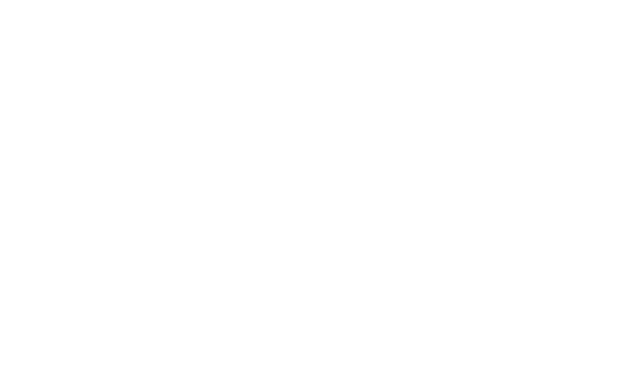
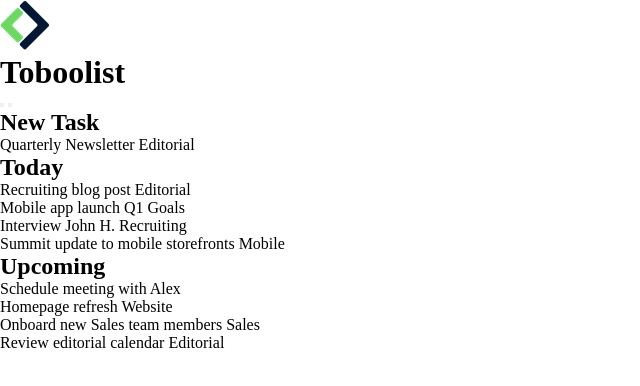
Before and after one commit to AndreaZanfretta/html-css-toboolist, a plain HTML site: page index.html in a window 1280 px wide. Shown: the whole page, without its empty margins (0-640 px from the left). Drawn offline with Linux system fonts and the light colour scheme.

Commit message:
index: fatta struttura

```diff
--- a/css/style.css
+++ b/css/style.css
@@ -0,0 +1,7 @@
+*{
+    margin: 0;
+    box-sizing: border-box;
+    padding: 0;
+}
+
+/* Header */
--- a/index.html
+++ b/index.html
@@ -8,6 +8,77 @@
     <title>Toboolist</title>
 </head>
 <body>
+    <!-- inizio header -->
+    <header>
+        <div class="logo">
+            <img src="img/Logo.png" alt="Logo">
+        </div>
+        <h1>Toboolist</h1>
+    </header>
+    <!-- /fine header -->
 
+    <!-- inizio main -->
+    <main>
+        <section>
+            <button></button>
+            <button></button>
+        </section>
+
+        <section>
+            <ul>
+                <li>
+                    <h2>New Task</h2>
+                </li>
+                <li>
+                    Quarterly Newsletter <span>Editorial</span>
+                </li>
+            </ul>
+
+            <ul>
+                <li>
+                    <h2>Today</h2>
+                </li>
+
+                <li>
+                    Recruiting blog post <span>Editorial</span>
+                </li>
+
+                <li>
+                    Mobile app launch <span>Q1 Goals</span>
+                </li>
+
+                <li>
+                    Interview John H. <span>Recruiting</span>
+                </li>
+
+                <li>
+                    Summit update to mobile storefronts <span>Mobile</span>
+                </li>
+            </ul>
+
+            <ul>
+                <li>
+                    <h2>Upcoming</h2>
+                </li>
+
+                <li>
+                    Schedule meeting with Alex
+                </li>
+
+                <li>
+                    Homepage refresh <span>Website</span>
+                </li>
+
+                <li>
+                    Onboard new Sales team members <span>Sales</span>
+                </li>
+
+                <li>
+                    Review editorial calendar <span>Editorial</span>
+                </li>
+            </ul>
+        </section>
+    </main>
+    <!-- /fine main -->
 </body>
 </html>
```
